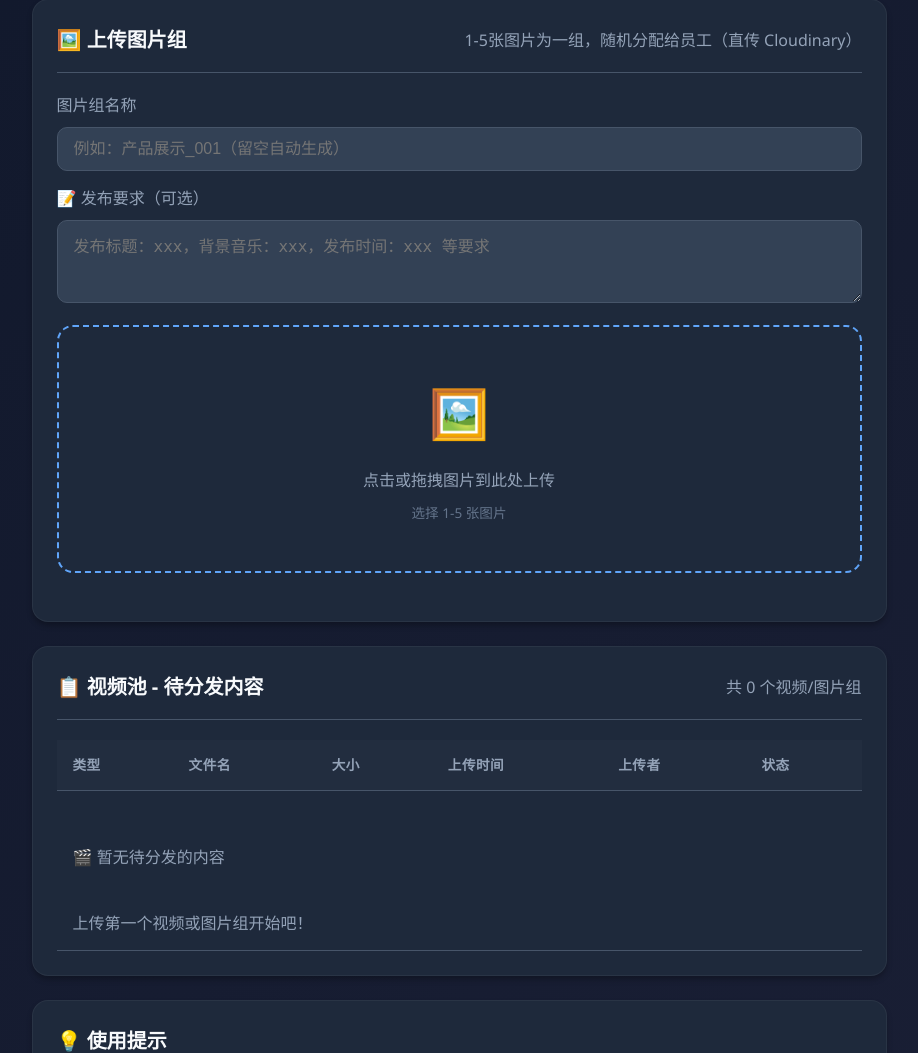
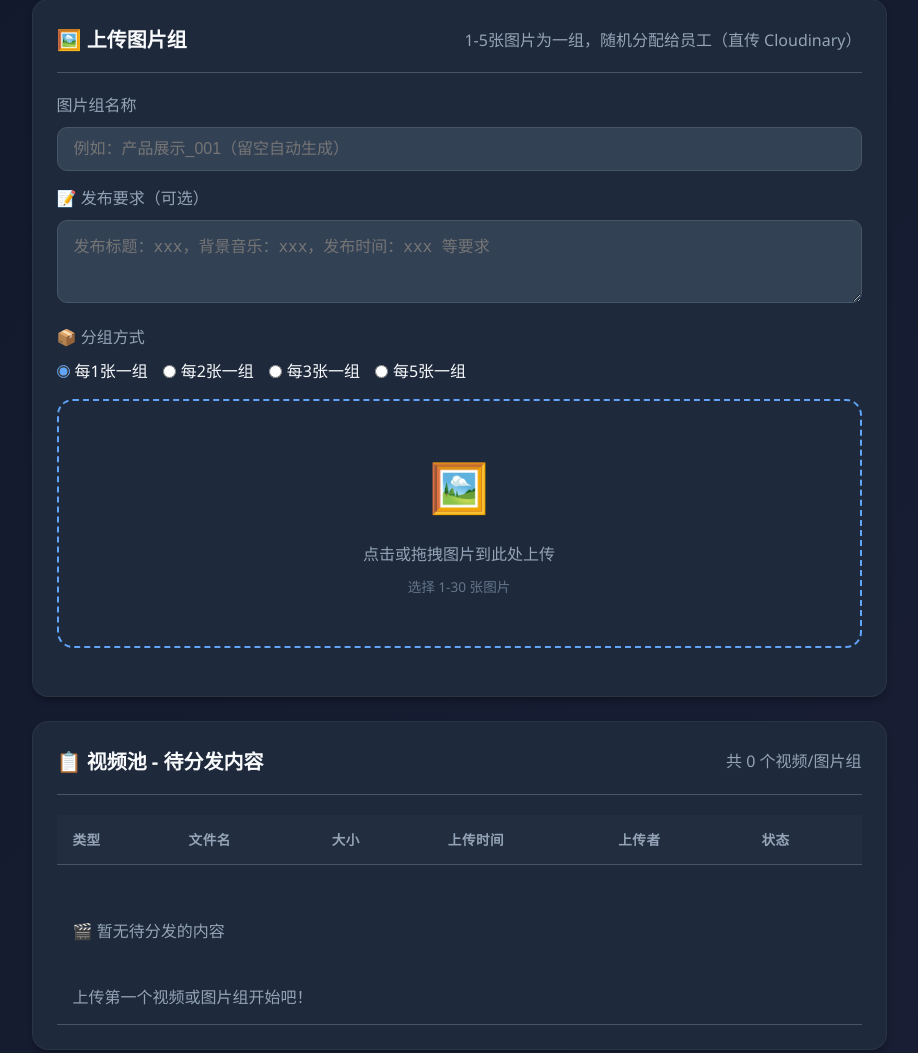
Before and after one commit to pwy1230/video-dispatch, a Flask app: page /upload in a window 1280 px wide. Shown: the part 683-1736 px from the top of the page, without its empty margins (181-1099 px from the left). Run offline with Flask 3, Linux system fonts and the light colour scheme; a user stored in the database is signed in; data comes from the database, SQL or seed files in the repository; data that the repository does not hold is empty.

Commit message:
feat: 图片组批量上传+自动分组

```diff
--- a/app.py
+++ b/app.py
@@ -232,7 +232,7 @@ def api_save_upload():
     """
     API: 保存前端直传成功后的视频记录
     前端直传到 Cloudinary 成功后调用此接口，将视频信息存入数据库
-    支持普通视频上传和图片组上传
+    支持普通视频上传、单组图片组上传、批量图片组上传
     """
     data = request.get_json()
 
@@ -242,8 +242,37 @@ def api_save_upload():
     upload_type = data.get('type', 'video')
     publish_requirements = (data.get('publish_requirements') or '').strip() or None
 
-    if upload_type == 'image_group':
-        # 图片组上传
+    if upload_type == 'image_group_batch':
+        # 批量图片组上传
+        groups = data.get('groups', [])
+
+        if not groups or len(groups) < 1:
+            return jsonify({'success': False, 'message': '至少需要1个图片组'}), 400
+
+        try:
+            user = get_current_user()
+            created_count = 0
+
+            for group_data in groups:
+                group_name = group_data.get('group_name') or f'图片组_{datetime.now().strftime("%Y%m%d%H%M%S")}'
+                images = group_data.get('images', [])
+                group_publish_requirements = group_data.get('publish_requirements') or publish_requirements
+
+                if images and len(images) > 0:
+                    video_id = add_image_group(group_name, user['id'], images, publish_requirements=group_publish_requirements)
+                    created_count += 1
+                    print(f"✓ 图片组记录已保存: {group_name} ({len(images)}张图片)")
+
+            return jsonify({
+                'success': True,
+                'message': f'已成功创建 {created_count} 个图片组',
+                'created_count': created_count
+            })
+        except Exception as e:
+            return jsonify({'success': False, 'message': f'保存失败: {str(e)}'}), 500
+
+    elif upload_type == 'image_group':
+        # 单个图片组上传
         images = data.get('images', [])
         group_name = data.get('group_name', f'图片组_{datetime.now().strftime("%Y%m%d%H%M%S")}')
 
--- a/templates/upload.html
+++ b/templates/upload.html
@@ -211,11 +211,34 @@
                               placeholder="发布标题：xxx，背景音乐：xxx，发布时间：xxx 等要求"></textarea>
                 </div>
 
+                <!-- 分组方式选择 -->
+                <div class="form-group" style="margin-bottom: 15px;">
+                    <label class="form-label">📦 分组方式</label>
+                    <div style="display: flex; gap: 15px; flex-wrap: wrap; margin-top: 8px;">
+                        <label style="display: flex; align-items: center; gap: 5px; cursor: pointer;">
+                            <input type="radio" name="image-group-mode" value="1" checked style="accent-color: #60a5fa;">
+                            <span>每1张一组</span>
+                        </label>
+                        <label style="display: flex; align-items: center; gap: 5px; cursor: pointer;">
+                            <input type="radio" name="image-group-mode" value="2" style="accent-color: #60a5fa;">
+                            <span>每2张一组</span>
+                        </label>
+                        <label style="display: flex; align-items: center; gap: 5px; cursor: pointer;">
+                            <input type="radio" name="image-group-mode" value="3" style="accent-color: #60a5fa;">
+                            <span>每3张一组</span>
+                        </label>
+                        <label style="display: flex; align-items: center; gap: 5px; cursor: pointer;">
+                            <input type="radio" name="image-group-mode" value="5" style="accent-color: #60a5fa;">
+                            <span>每5张一组</span>
+                        </label>
+                    </div>
+                </div>
+
                 <form id="image-group-form">
                     <div class="upload-zone" id="image-upload-zone" style="border: 2px dashed #60a5fa;">
                         <div class="upload-zone-icon">🖼️</div>
                         <div class="upload-zone-text">点击或拖拽图片到此处上传</div>
-                        <div class="upload-zone-hint">选择 1-5 张图片</div>
+                        <div class="upload-zone-hint">选择 1-30 张图片</div>
                         <input type="file" name="images" class="upload-input" id="image-input"
                                accept="image/*" multiple>
                     </div>
@@ -223,8 +246,9 @@
 
                 <!-- 已选图片预览 -->
                 <div id="image-preview-area" class="selected-files" style="display: none; margin-top: 15px;">
-                    <h4>已选择的图片（<span id="image-count">0</span>/1-5张）：</h4>
-                    <div id="image-thumbnails" style="display: flex; flex-wrap: wrap; gap: 10px; margin-top: 10px;"></div>
+                    <h4>已选择的图片（<span id="image-count">0</span>/1-30张）：</h4>
+                    <div id="group-preview" style="margin: 10px 0; padding: 10px; background: #e3f2fd; border-radius: 6px; color: #1565c0;"></div>
+                    <div id="image-thumbnails" style="display: flex; flex-wrap: wrap; gap: 10px; margin-top: 10px; max-height: 200px; overflow-y: auto;"></div>
                     <button type="button" class="btn btn-primary mt-2" id="start-image-upload-btn" disabled>开始上传</button>
                 </div>
 
@@ -676,6 +700,32 @@
         let selectedImages = [];
         let imageCloudinaryConfig = null;
 
+        // 获取选中的分组方式
+        function getSelectedGroupSize() {
+            const radios = document.getElementsByName('image-group-mode');
+            for (const radio of radios) {
+                if (radio.checked) {
+                    return parseInt(radio.value);
+                }
+            }
+            return 1;
+        }
+
+        // 计算并显示分组预览
+        function updateGroupPreview() {
+            const groupSize = getSelectedGroupSize();
+            const totalImages = selectedImages.length;
+            const numGroups = Math.ceil(totalImages / groupSize);
+            const groupPreview = document.getElementById('group-preview');
+
+            if (totalImages > 0) {
+                groupPreview.innerHTML = `📊 共选择 ${totalImages} 张图片，将分为 <strong>${numGroups}</strong> 组（每组 ${groupSize} 张）`;
+                groupPreview.style.display = 'block';
+            } else {
+                groupPreview.style.display = 'none';
+            }
+        }
+
         // 图片选择处理
         imageInput.addEventListener('change', function(e) {
             console.log('[DEBUG] 图片选择事件触发');
@@ -684,9 +734,9 @@
             );
             console.log('[DEBUG] 选中图片数:', files.length);
 
-            // 限制 3-5 张
-            if (files.length > 5) {
-                alert('最多只能选择 5 张图片');
+            // 限制最多30张
+            if (files.length > 30) {
+                alert('最多只能选择 30 张图片');
                 imageInput.value = '';
                 return;
             }
@@ -704,12 +754,16 @@
                     const reader = new FileReader();
                     reader.onload = function(e) {
                         const div = document.createElement('div');
-                        div.style.cssText = 'width: 80px; height: 80px; border-radius: 8px; overflow: hidden; border: 2px solid #60a5fa;';
+                        div.style.cssText = 'width: 60px; height: 60px; border-radius: 8px; overflow: hidden; border: 2px solid #60a5fa; flex-shrink: 0;';
                         div.innerHTML = `<img src="${e.target.result}" style="width: 100%; height: 100%; object-fit: cover;">`;
+                        div.title = file.name;
                         imageThumbnails.appendChild(div);
                     };
                     reader.readAsDataURL(file);
                 });
+
+                // 更新分组预览
+                updateGroupPreview();
 
                 // 根据数量启用/禁用上传按钮
                 if (files.length >= 1) {
@@ -720,6 +774,11 @@
             } else {
                 imagePreviewArea.style.display = 'none';
             }
+        });
+
+        // 监听分组方式变化，更新预览
+        document.querySelectorAll('input[name="image-group-mode"]').forEach(radio => {
+            radio.addEventListener('change', updateGroupPreview);
         });
 
         // 点击上传区域触发文件选择
@@ -752,8 +811,8 @@
                 f.type.startsWith('image/')
             );
 
-            if (files.length > 5) {
-                alert('最多只能选择 5 张图片');
+            if (files.length > 30) {
+                alert('最多只能选择 30 张图片');
                 return;
             }
 
@@ -861,10 +920,14 @@
         // 开始上传图片组
         startImageUploadBtn.addEventListener('click', async function() {
             console.log('[DEBUG] 图片组上传按钮点击');
-            if (selectedImages.length < 1 || selectedImages.length > 5) {
-                alert('图片组需要 1-5 张图片');
+            if (selectedImages.length < 1 || selectedImages.length > 30) {
+                alert('图片组需要 1-30 张图片');
                 return;
             }
+
+            const groupSize = getSelectedGroupSize();
+            const totalImages = selectedImages.length;
+            const numGroups = Math.ceil(totalImages / groupSize);
 
             startImageUploadBtn.disabled = true;
             startImageUploadBtn.textContent = '上传中...';
@@ -872,6 +935,12 @@
             imagePreviewArea.style.display = 'none';
             imageUploadProgressArea.style.display = 'block';
             imageUploadResult.innerHTML = '';
+
+            // 显示分组预览信息
+            const groupInfoDiv = document.createElement('div');
+            groupInfoDiv.style.cssText = 'margin-bottom: 15px; padding: 10px; background: #e3f2fd; border-radius: 6px; color: #1565c0; font-weight: 500;';
+            groupInfoDiv.innerHTML = `📦 正在处理 ${totalImages} 张图片，分为 ${numGroups} 组上传（每组 ${groupSize} 张）`;
+            imageUploadResult.appendChild(groupInfoDiv);
 
             // 显示所有图片为上传中状态
             selectedImages.forEach((file, index) => {
@@ -936,12 +1005,31 @@
                 imageProgressBar.style.width = `${percent}%`;
             }
 
-            // 如果有成功上传的图片，保存到服务器
+            // 如果有成功上传的图片，根据分组方式批量保存到服务器
             if (uploadedImages.length > 0) {
-                const groupName = imageGroupNameInput.value.trim() || `图片组_${Date.now()}`;
                 const publishRequirements = document.getElementById('image-group-requirements').value.trim();
 
+                // 显示分组保存开始
+                const saveInfoDiv = document.createElement('div');
+                saveInfoDiv.style.cssText = 'margin-top: 15px; padding: 10px; background: #fff3e0; border-radius: 6px; color: #ef6c00; font-weight: 500;';
+                saveInfoDiv.innerHTML = `💾 正在保存 ${numGroups} 个图片组到数据库...`;
+                imageUploadResult.appendChild(saveInfoDiv);
+
                 try {
+                    // 构建批量分组数据
+                    const groups = [];
+                    for (let g = 0; g < numGroups; g++) {
+                        const startIdx = g * groupSize;
+                        const endIdx = Math.min(startIdx + groupSize, uploadedImages.length);
+                        const groupImages = uploadedImages.slice(startIdx, endIdx);
+
+                        groups.push({
+                            group_name: `图片组_${Date.now()}_${g + 1}`,
+                            images: groupImages,
+                            publish_requirements: publishRequirements || null
+                        });
+                    }
+
                     const response = await fetch('{{ url_for("api_save_upload") }}', {
                         method: 'POST',
                         headers: {
@@ -949,10 +1037,8 @@
                         },
                         credentials: 'same-origin',
                         body: JSON.stringify({
-                            type: 'image_group',
-                            group_name: groupName,
-                            images: uploadedImages,
-                            publish_requirements: publishRequirements || null
+                            type: 'image_group_batch',
+                            groups: groups
                         })
                     });
 
@@ -974,7 +1060,7 @@
                         summary.style.fontWeight = '500';
                         summary.style.background = '#e8f5e9';
                         summary.style.color = '#2e7d32';
-                        summary.innerHTML = `🎉 图片组上传完成！${uploadedImages.length} 张图片`;
+                        summary.innerHTML = `🎉 图片组上传完成！${uploadedImages.length} 张图片已分为 ${saveResult.created_count || numGroups} 个图片组`;
                         imageUploadResult.appendChild(summary);
                     } else {
                         const errorDiv = document.createElement('div');
```
